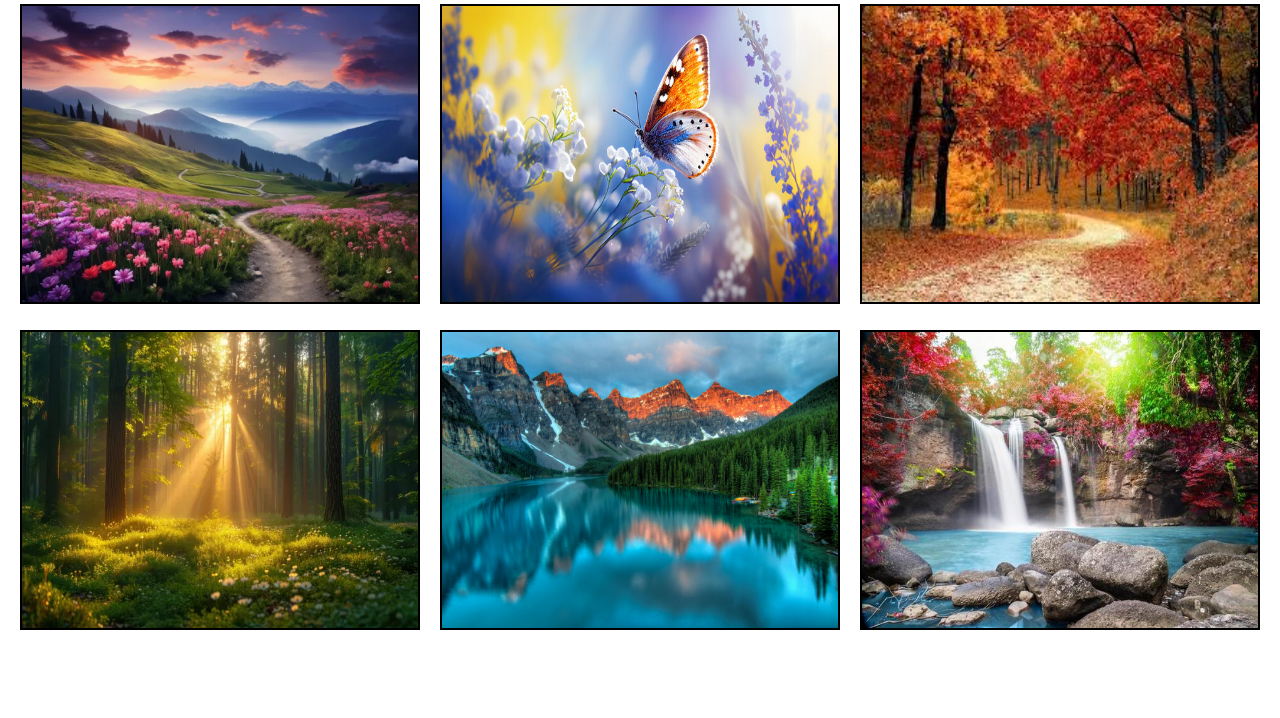
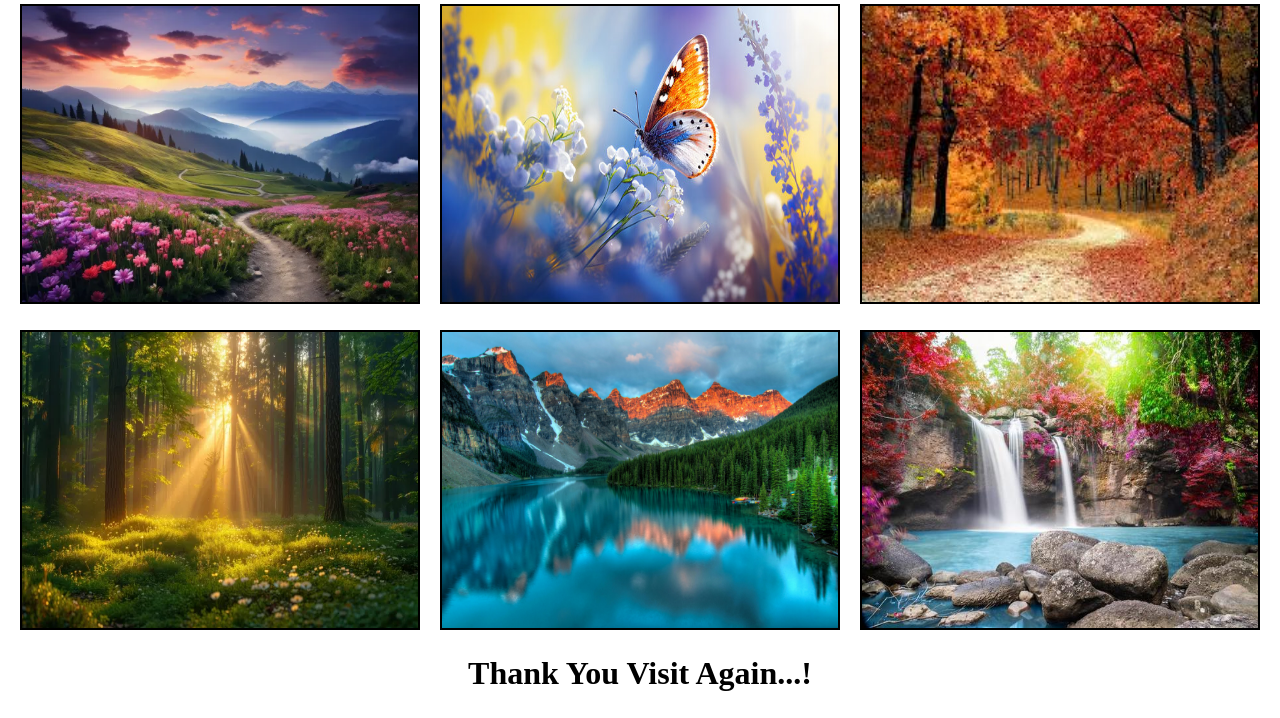
Before and after one commit to Ramyadevim25/GitPractice, a plain HTML site: page index.html in a window 1280 px wide. Shown: the part 84-802 px from the top of the page. Drawn offline with Linux system fonts and the light colour scheme.

Commit message:
Update index.html

```diff
--- a/index.html
+++ b/index.html
@@ -19,5 +19,6 @@
         <img src="travel-to-the-beautiful-colorful-majestic-waterfall-in-national-park-forest-during-autumn-soft-water-of-the-stream-in-the-natural-park-photo.jpg" alt="nature pic6" height="300px" width="400px">
 
     </div>
+    <h1>Thank You Visit Again...!</h1>
 </body>
 </html>
```
